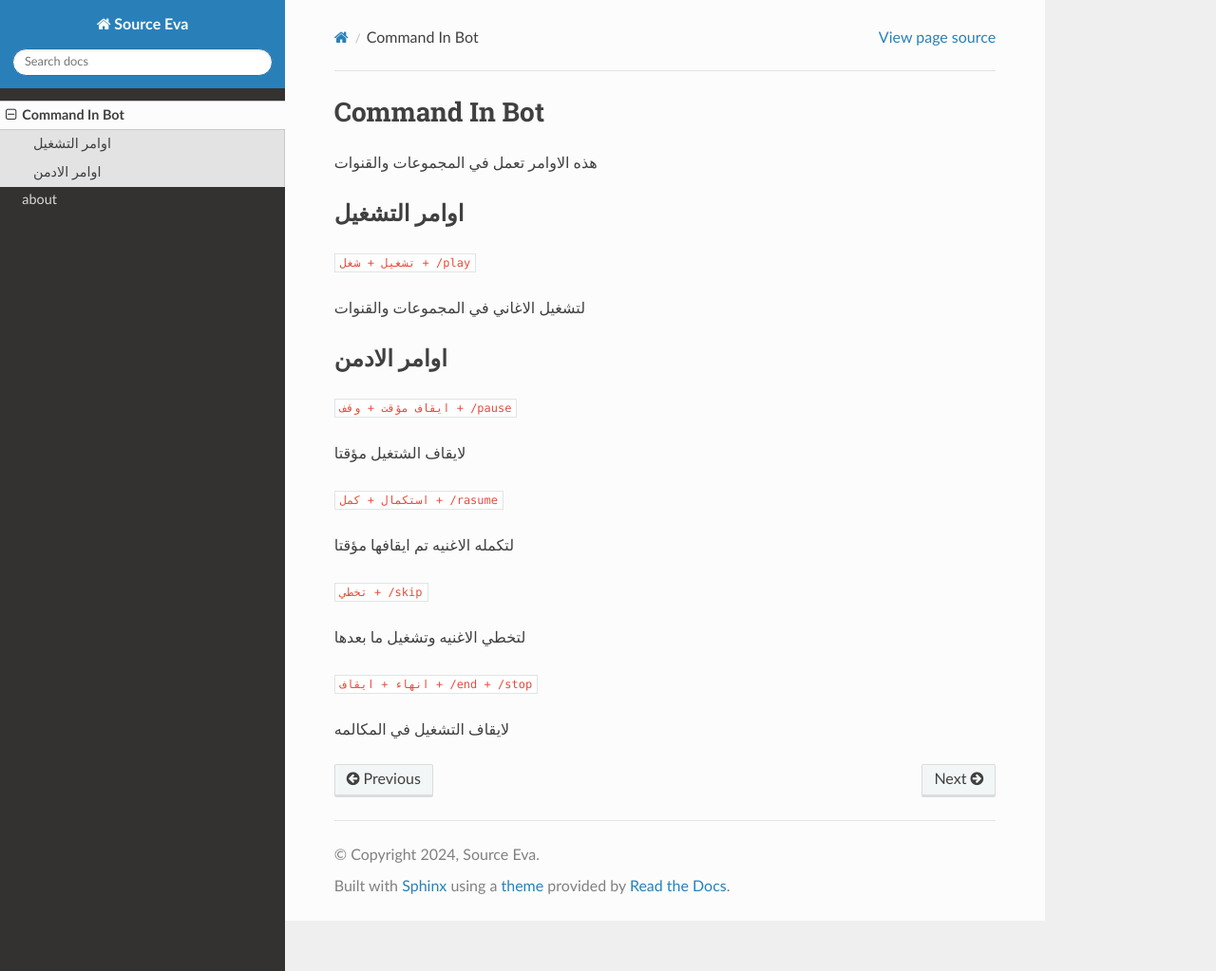
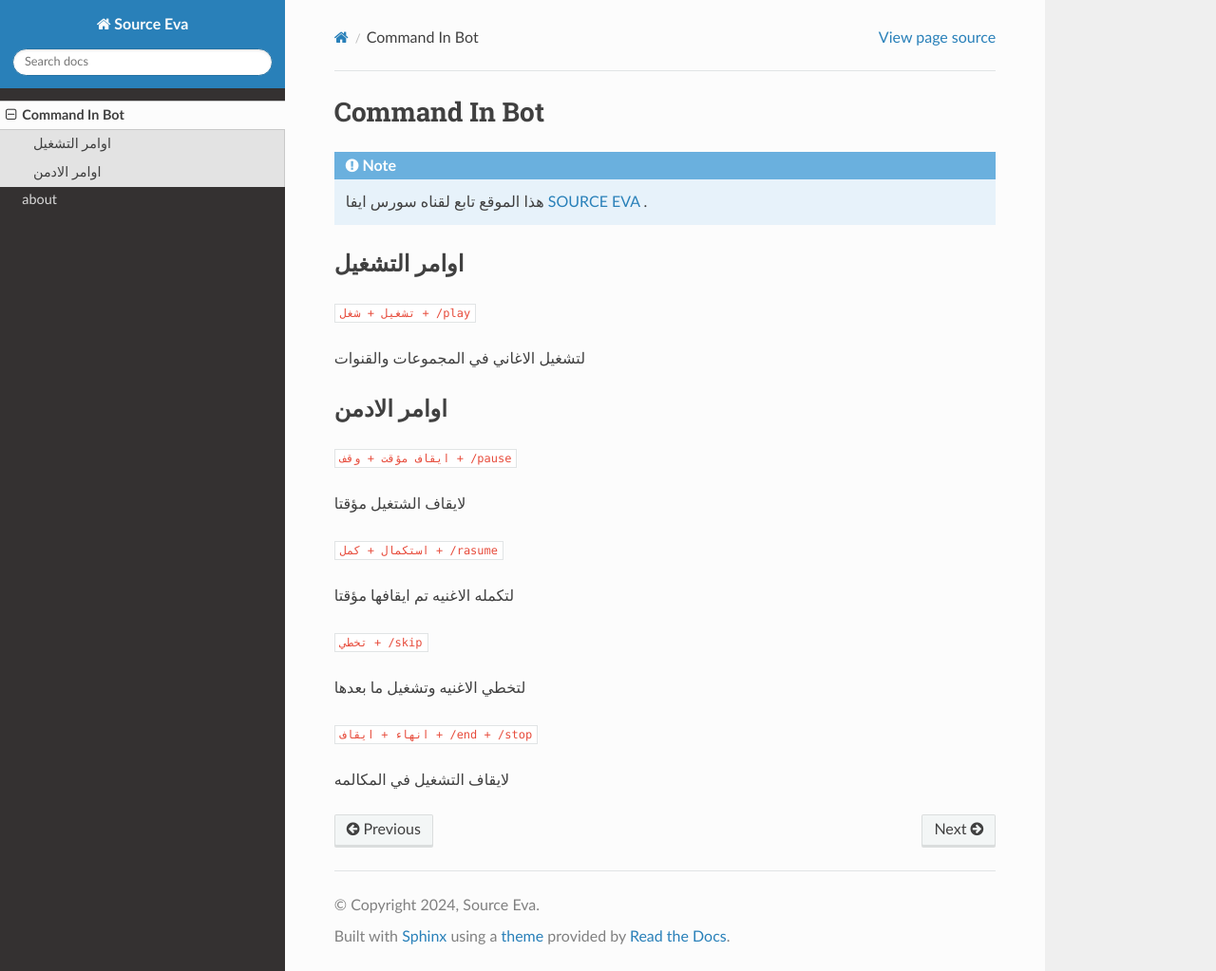
Before and after one commit to deveva205/tutorial-Sourceeva, a Sphinx documentation site: the page built from docs/source/usage.rst, in a window 1280 px wide and 1023 px high. Shown: the whole window at 95% size. Built offline with Sphinx 7.4.7 and the Read the Docs theme 3.1.0, drawn with Linux system fonts in a browser that asks for light colours.

Commit message:
Update usage.rst

```diff
--- a/docs/source/usage.rst
+++ b/docs/source/usage.rst
@@ -2,7 +2,8 @@ Command In Bot
 ====================
 
 .. note::
-هذه الاوامر تعمل في المجموعات والقنوات
+
+   هذا الموقع تابع لقناه سورس ايفا `SOURCE EVA <https://t.me/sourceeva>`_ .
 
 
 اوامر التشغيل
```
